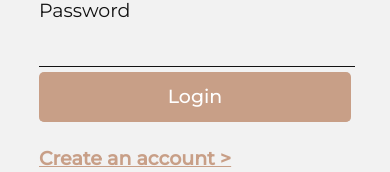
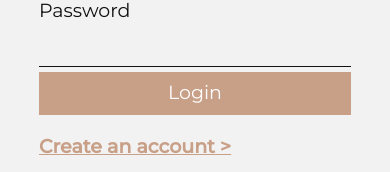
Before and after one commit to maximus202/contestphyte-app, a React (Create React App) app: page /login in a window 390 px wide. Shown: the part 337-509 px from the top of the page. Built offline with nearby package versions, Linux system fonts and the light colour scheme; no server answers.

Commit message:
Attempting to fix mobile form buttons. First attempt on the login button

```diff
--- a/src/index.css
+++ b/src/index.css
@@ -27,6 +27,14 @@ h1, h2 {
   line-height: 1.4;
   font-family: 'Montserrat', sans-serif;
   color: #333;
+}
+
+button {
+  background-color: #C89F87;
+  border: #C89F87;
+  color: white;
+  padding-top: 8px;
+  padding-bottom: 8px;
 }
 
 a {
@@ -76,7 +84,6 @@ input {
   height: 40px;
   margin-bottom: 5px;
   font-size: 19px;
-  width: 100%;
 }
 
 input[type="submit"] {
--- a/src/routes/Login/Login.js
+++ b/src/routes/Login/Login.js
@@ -27,7 +27,7 @@ class Login extends Component {
             <input type="email" name="email-address" onChange={handleSubmitLoginEmail} required/>
             <label htmlFor="password">Password</label>
             <input type="password" name="password" onChange={handleSubmitLoginPassword} required/>
-            <input type="submit" value="Login" />
+            <button type="submit">Login</button>
             <p><a href="/signup">Create an account &gt;</a></p>
           </form>
         </main>
```
